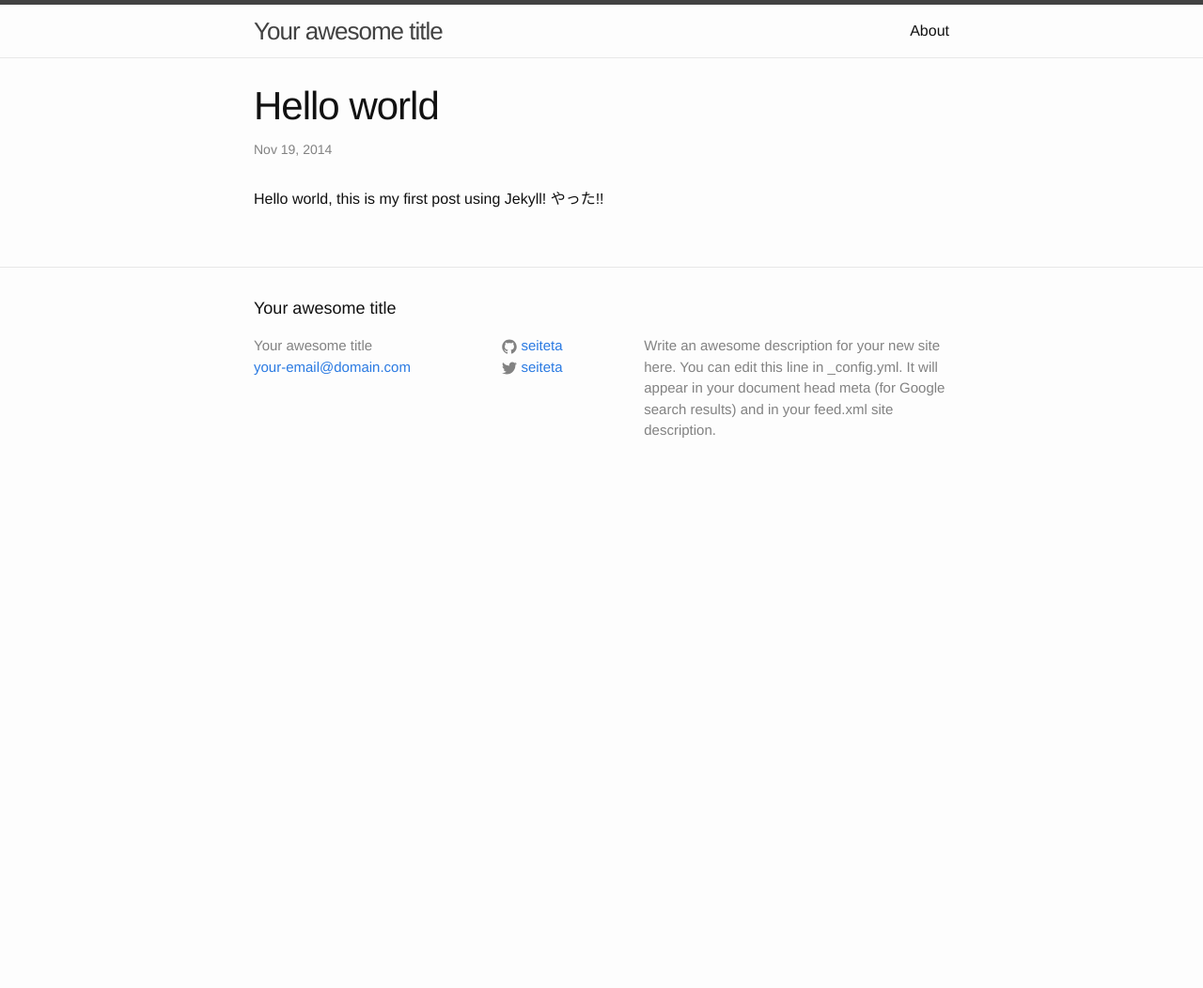
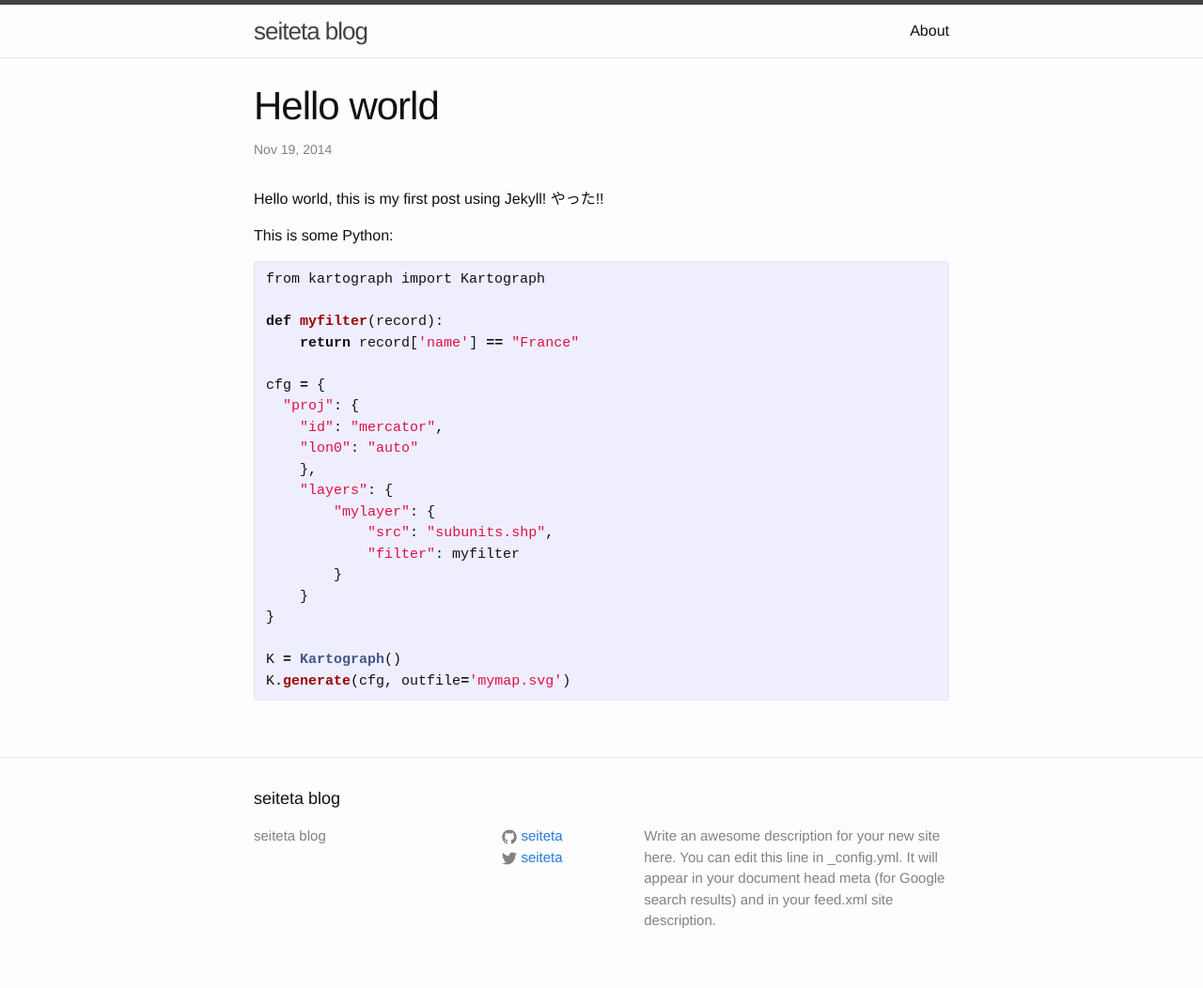
Before and after one commit to seiteta/seiteta.github.io_old, a Jekyll site: the page built from _posts/2014-11-19-hello-world.md, in a window 1280 px wide. Shown: the whole page at 94% size. Built offline with Jekyll 4.4.1, drawn with Linux system fonts in a browser that asks for light colours; before the commit the page ends 900 px from its top, so only the background shows below that.

Commit message:
Change the first post and the config file

```diff
--- a/_config.yml
+++ b/_config.yml
@@ -1,12 +1,12 @@
 # Site settings
-title: Your awesome title
-email: your-email@domain.com
+title: seiteta blog
+# email: your-email@domain.com
 description: > # this means to ignore newlines until "baseurl:"
   Write an awesome description for your new site here. You can edit this
   line in _config.yml. It will appear in your document head meta (for
   Google search results) and in your feed.xml site description.
 baseurl: "" # the subpath of your site, e.g. /blog/
-url: "http://yourdomain.com" # the base hostname & protocol for your site
+url: "http://seiteta.github.io" # the base hostname & protocol for your site
 twitter_username: seiteta
 github_username:  seiteta
 
--- a/_posts/2014-11-19-hello-world.md
+++ b/_posts/2014-11-19-hello-world.md
@@ -5,3 +5,27 @@ title: Hello world
 ---
 
 Hello world, this is my first post using Jekyll! やった!!
+
+This is some Python:
+{% highlight python %}
+from kartograph import Kartograph
+
+def myfilter(record):
+    return record['name'] == "France"
+
+cfg = {
+  "proj": {
+    "id": "mercator",
+    "lon0": "auto"
+    },
+    "layers": {
+        "mylayer": {
+            "src": "subunits.shp",
+            "filter": myfilter
+        }
+    }
+}
+
+K = Kartograph()
+K.generate(cfg, outfile='mymap.svg')
+{% endhighlight %}
```
